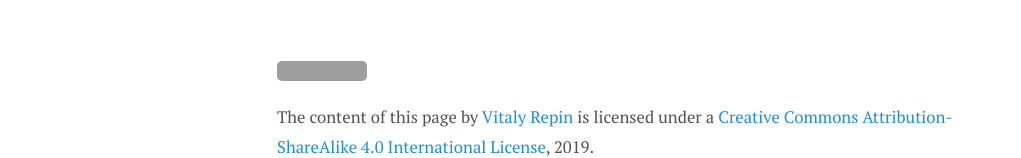
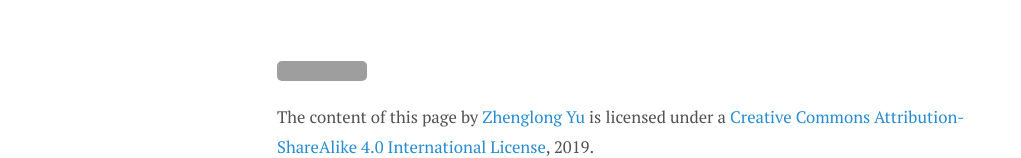
Before and after one commit to Ethan-Yu/blogs, a Jekyll site: the page built from _posts/2015-06-23-Jekyll is cool.md, in a window 1280 px wide. Shown: the part 1109-1267 px from the top of the page, without its empty margins (3-1024 px from the left). Built offline with Jekyll 4.4.1, drawn with Linux system fonts in a browser that asks for light colours; comment, search, counter and statistics services are not loaded; grey boxes are pictures that could not be loaded.

Commit message:
update the page footer

```diff
--- a/_layouts/default.html
+++ b/_layouts/default.html
@@ -68,7 +68,7 @@
 
  <footer class="footer">
  <small>
-<a rel="license" href="http://creativecommons.org/licenses/by-sa/4.0/"><img alt="Creative Commons License" style="border-width:0" src="https://i.creativecommons.org/l/by-sa/4.0/80x15.png" /></a><span xmlns:dct="http://purl.org/dc/terms/" property="dct:title">The content of this page </span> by <a xmlns:cc="http://creativecommons.org/ns#" href="http://vrepin.org/" property="cc:attributionName" rel="cc:attributionURL">Vitaly Repin</a> is licensed under a <a rel="license" href="http://creativecommons.org/licenses/by-sa/4.0/">Creative Commons Attribution-ShareAlike 4.0 International License</a>,
+     <a rel="license" href="http://creativecommons.org/licenses/by-sa/4.0/"><img alt="Creative Commons License" style="border-width:0" src="https://i.creativecommons.org/l/by-sa/4.0/80x15.png" /></a><span xmlns:dct="http://purl.org/dc/terms/" property="dct:title">The content of this page </span> by <a xmlns:cc="http://creativecommons.org/ns#" href="{{ site.url }}/{{ site.baseurl }}" property="cc:attributionName" rel="cc:attributionURL">Zhenglong Yu</a> is licensed under a <a rel="license" href="http://creativecommons.org/licenses/by-sa/4.0/">Creative Commons Attribution-ShareAlike 4.0 International License</a>,
 	  <time datetime="{{ site.time | date_to_xmlschema }}">{{ site.time | date: '%Y' }}</time>.
 	  </small>
 </footer>
```
